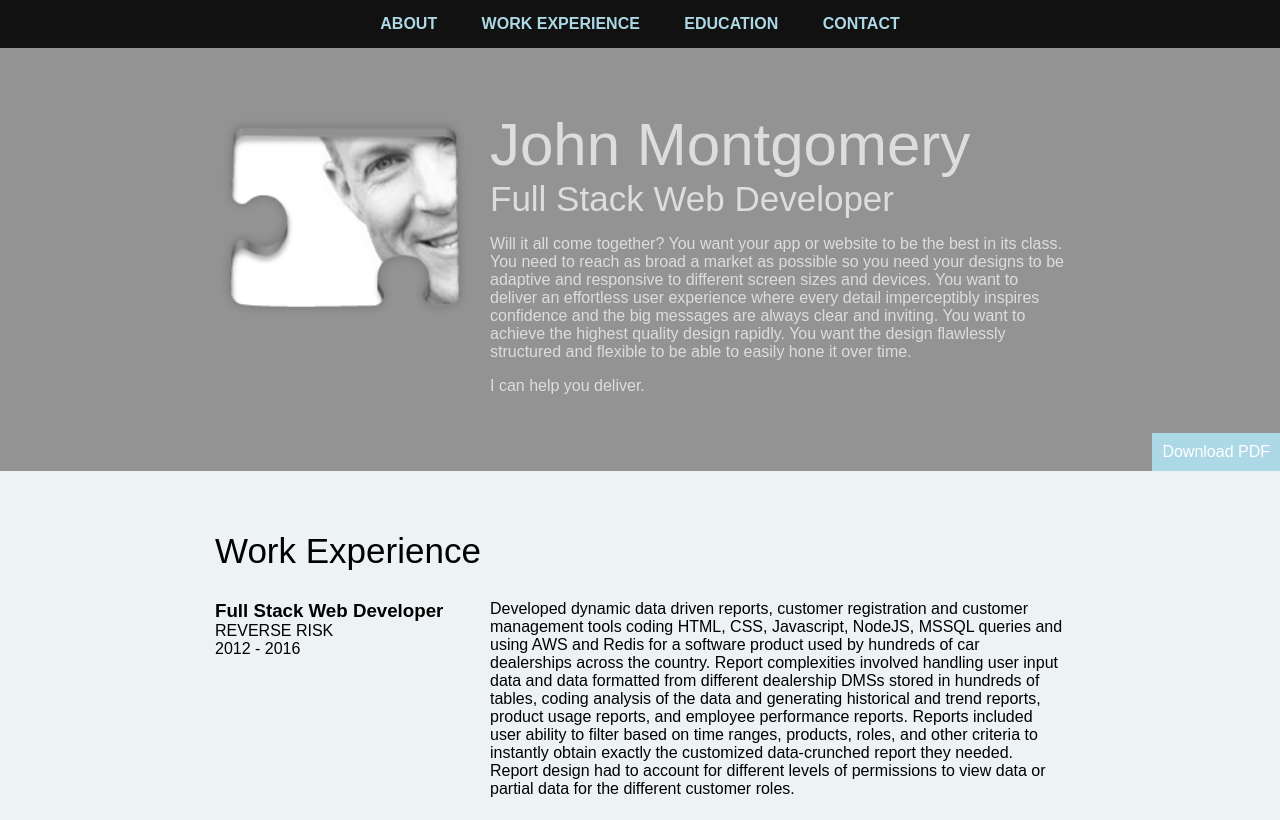
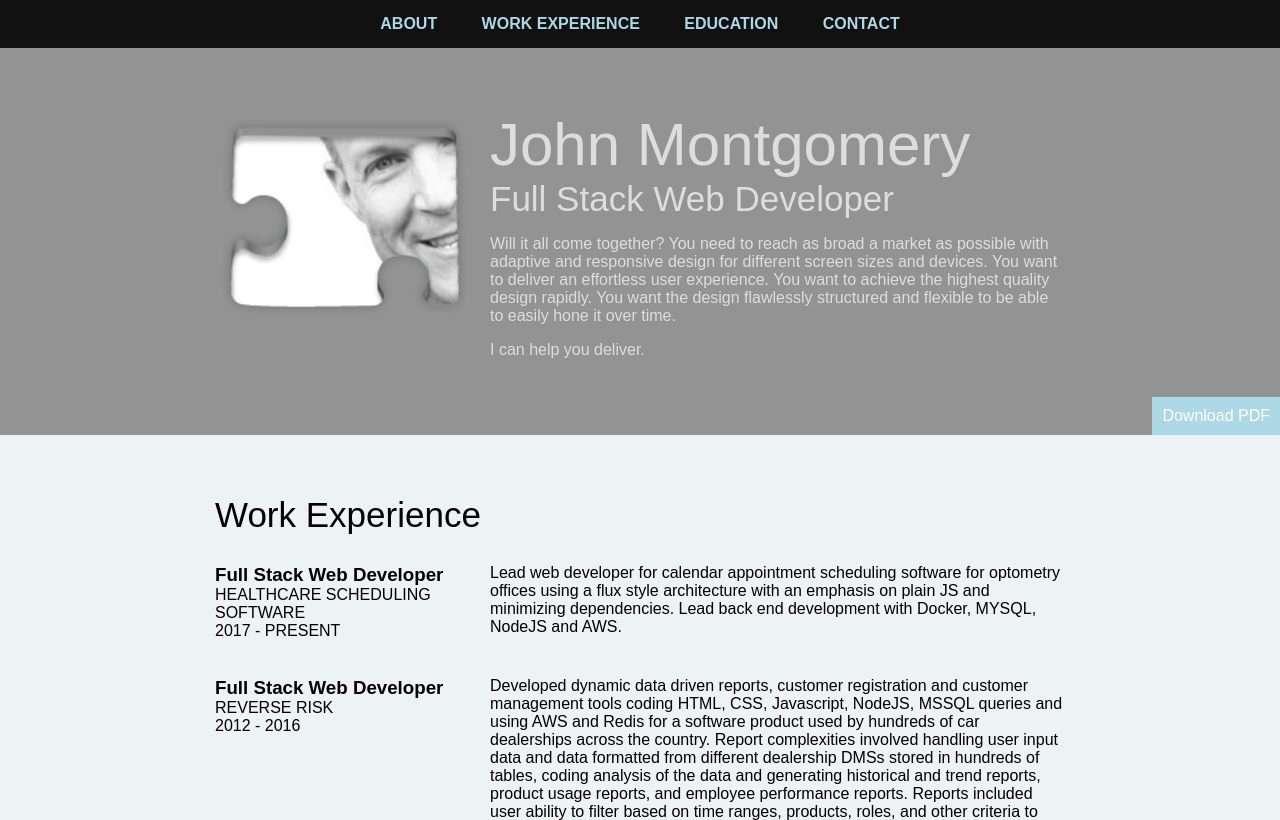
Before and after one commit to jmontydesign/jmontydesign.github.io, a plain HTML site: page index.html in a window 1280 px wide. Shown: the top 820 px of the page. Drawn offline with Linux system fonts and the light colour scheme.

Commit message:
updated resume

```diff
--- a/css/styles.css
+++ b/css/styles.css
@@ -100,6 +100,12 @@ nav a {
   font-weight: 700;
 }
 
+/* About
+-------------------------*/
+h2 + p {
+  text-align: left;
+}
+
 
 /* Work Experience
 -------------------------*/
--- a/index.html
+++ b/index.html
@@ -21,7 +21,9 @@
       <div class="col-wide">
         <h1>John Montgomery</h1>
         <h2>Full Stack Web Developer</h2>
-        <p>Will it all come together? You want your app or website to be the best in its class. You need to reach as broad a market as possible so you need your designs to be adaptive and responsive to different screen sizes and devices. You want to deliver an effortless user experience where every detail imperceptibly inspires confidence and the big messages are always clear and inviting. You want to achieve the highest quality design rapidly. You want the design flawlessly structured and flexible to be able to easily hone it over time.</p>
+        <p>Will it all come together?
+
+        You need to reach as broad a market as possible with adaptive and responsive design for different screen sizes and devices. You want to deliver an effortless user experience. You want to achieve the highest quality design rapidly. You want the design flawlessly structured and flexible to be able to easily hone it over time.</p>
 
         <p>I can help you deliver.</p>
       </div>
@@ -37,6 +39,17 @@
         <!-- Job 1 Details -->
         <div class="col-narrow">
           <h3>Full Stack Web Developer</h3>
+          <p class="uppercase">Healthcare Scheduling Software</p>
+          <p>2017 - PRESENT</p>
+        </div>
+
+        <div class="col-wide job-description">
+          <p>Lead web developer for calendar appointment scheduling software for optometry offices using a flux style architecture with an emphasis on plain JS and minimizing dependencies. Lead back end development with Docker, MYSQL, NodeJS and AWS. </p>
+        </div>
+
+        <!-- Job 2 Details -->
+        <div class="col-narrow">
+          <h3>Full Stack Web Developer</h3>
           <p class="uppercase">Reverse Risk</p>
           <p>2012 - 2016</p>
         </div>
@@ -45,7 +58,7 @@
           <p>Developed dynamic data driven reports, customer registration and customer management tools coding HTML, CSS, Javascript, NodeJS, MSSQL queries and using AWS and Redis for a software product used by hundreds of car dealerships across the country. Report complexities involved handling user input data and data formatted from different dealership DMSs stored in hundreds of tables, coding analysis of the data and generating historical and trend reports, product usage reports, and employee performance reports. Reports included user ability to filter based on time ranges, products, roles, and other criteria to instantly obtain exactly the customized data-crunched report they needed. Report design had to account for different levels of permissions to view data or partial data for the different customer roles.</p>
         </div>
 
-        <!-- Job 2 Details -->
+        <!-- Job 3 Details -->
         <div class="col-narrow">
           <h3>Director of Game Design</h3>
           <p class="uppercase">Scientific Learning</p>
@@ -56,7 +69,7 @@
           <p>Designed UIs and coded working prototypes for neuro-science based adaptive training educational games focusing on improving short term auditory memory, auditory processing, and building sustained focused attention for youth with language learning impairments. Managed reward animation and sound asset production from internal illustrator/animators, sound designers and contract artists.</p>
         </div>
 
-        <!-- Job 3 Details -->
+        <!-- Job 4 Details -->
         <div class="col-narrow">
           <h3>Lead Prototype Designer</h3>
           <p class="uppercase">Scientific Learning</p>
@@ -98,7 +111,7 @@
         <a href="mailto:jmontydesign@gmail.com">jmontydesign@gmail.com</a>
       </div>
 
-      <p>Copyright 2017 by John Montgomery</p>
+      <p>Copyright 2018 by John Montgomery</p>
     </div>
   </footer>
 </body>
```
Also changed, not shown: 1 other file.
